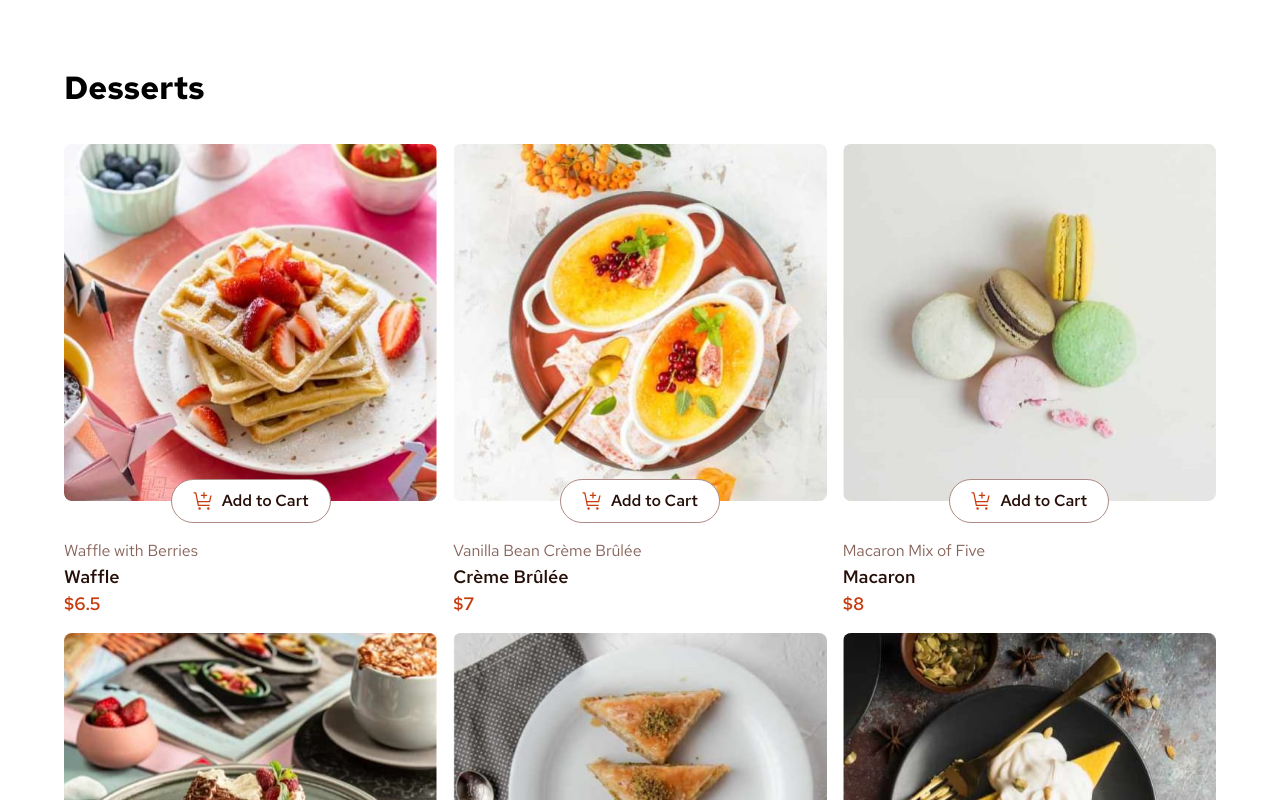
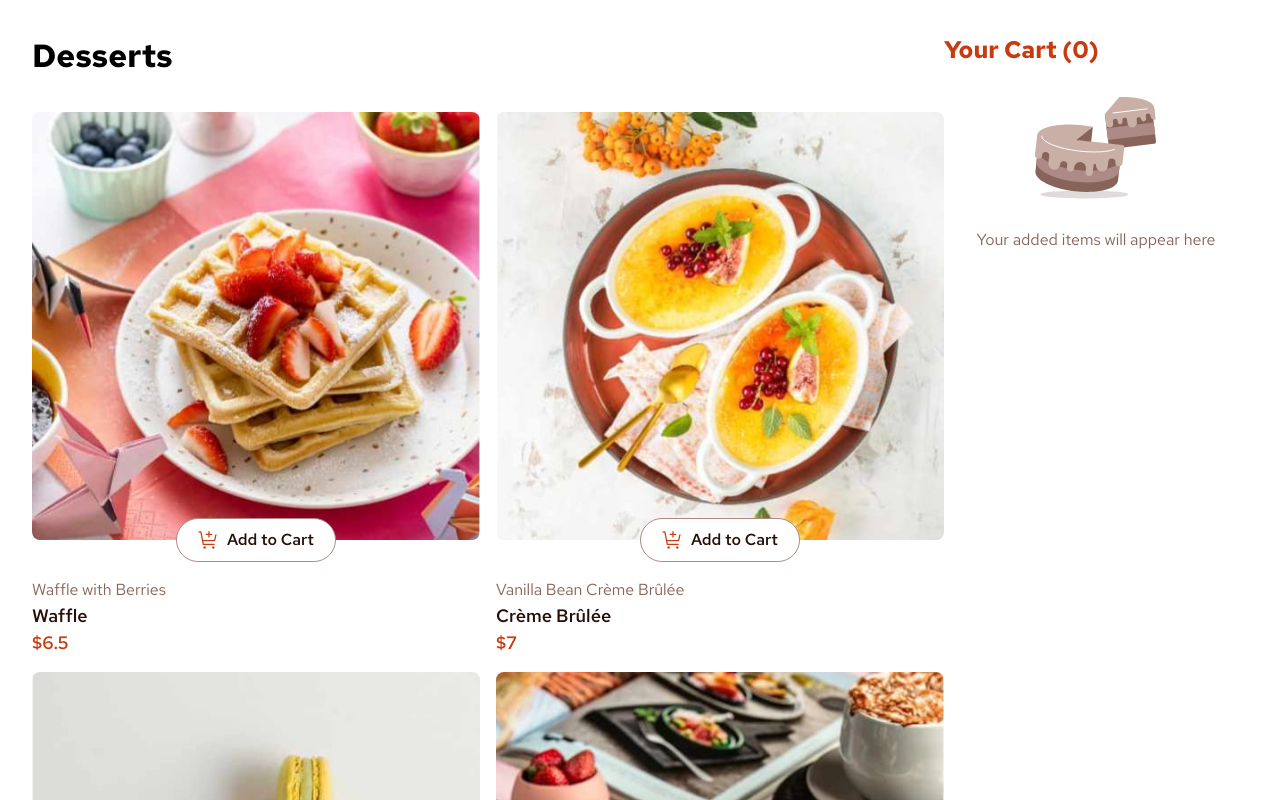
Before and after one commit to ZTanvir/frontend-mentor-product-list-with-cart, a React (Vite) app: page / in a window 1280 px wide. Shown: the top 800 px of the page. Built offline with nearby package versions, Linux system fonts and the light colour scheme; data requests are answered from the project's data file.

Commit message:
content and style added for cart sections

```diff
--- a/src/App.css
+++ b/src/App.css
@@ -164,7 +164,14 @@ main {
 }
 
 /* cart */
-.cart-container .actionBtn {
+.cart-container {
+  padding: 1.5rem;
+}
+.cart-container .your-cart-title {
+  color: var(--color-red);
+}
+
+.cart-with-product-container .actionBtn {
   background-color: var(--color-red);
   color: var(--color-white);
   padding: 1rem;
@@ -173,27 +180,33 @@ main {
   font-weight: 600;
   font-size: 16px;
 }
-.cart-container .actionBtn:hover {
+.cart-with-product-container .actionBtn:hover {
   background-color: var(--color-rose-900);
   cursor: pointer;
 }
-.cart-container .your-cart-title {
-  color: var(--color-red);
-}
-.cart-container .cartItemsTotal {
+
+.cart-with-product-container .cartItemsTotal {
   font-size: var(--color-rose-900);
   font-weight: 700;
   font-size: 24px;
 }
-.cart-container .carbon-natural-container {
+.cart-with-product-container .carbon-natural-container {
   background-color: var(--color-rose-50);
   padding: 1rem;
   border-radius: 1rem;
   font-size: 14px;
   color: var(--color-rose-900);
 }
-.cart-container .carbon-natural-container .carbon-natural-text-bold {
+.cart-with-product-container
+  .carbon-natural-container
+  .carbon-natural-text-bold {
   font-weight: 600;
+}
+.empty-cart-container .emptyCartImg {
+  align-self: center;
+}
+.empty-cart-container .emptyCartText {
+  color: var(--color-rose-500, #87635a);
 }
 /* cart item */
 .cartItem-container {
@@ -248,7 +261,9 @@ main {
 [data-center] {
   --gutter: initial;
 }
-
+[data-center~="center-text"] {
+  text-align: center;
+}
 [data-center~="center-children"] {
   display: flex;
   justify-content: center;
@@ -288,5 +303,11 @@ main {
 @media only screen and (min-width: 1200px) {
   main {
     padding: 2rem;
+    display: grid;
+    grid-template-columns: 3fr 1fr;
+  }
+  /* cart */
+  .cart-container {
+    padding: 0rem;
   }
 }
--- a/src/App.jsx
+++ b/src/App.jsx
@@ -5,7 +5,6 @@ import { ProductProvider } from "./context/ProductContext";
 import "./App.css";
 function App() {
   return (
-    <main>
     <ProductProvider>
       <CartProvider>
         <main>
@@ -14,7 +13,6 @@ function App() {
         </main>
       </CartProvider>
     </ProductProvider>
-    </main>
   );
 }
 
--- a/src/components/cart.jsx
+++ b/src/components/cart.jsx
@@ -2,20 +2,21 @@ import { useCart } from "../context/CartContext";
 import CartCard from "./cartCard";
 import ActionBtn from "./button-red";
 import iconCarbonNeutral from "../assets/images/icon-carbon-neutral.svg";
+import emptyCartImg from "../assets/images/illustration-empty-cart.svg";
 
 const Cart = () => {
   const { cart } = useCart();
   const totalPrice = cart.reduce((acc, cur) => acc + cur.price * cur.qty, 0);
 
   return (
-    <>
+    <div data-stack className="cart-container" style={{ "--gutter": "1rem" }}>
+      <h2 className="your-cart-title">Your Cart {`(${cart.length})`}</h2>
       {cart.length ? (
         <div
-          className="cart-container"
+          className="cart-with-product-container"
           data-stack
           style={{ "--gutter": "1rem" }}
         >
-          <h2 className="your-cart-title">Your Cart {`(${cart.length})`}</h2>
           <div className="cart-products-container">
             {cart.map((item) => (
               <CartCard name={item.name} qty={item.qty} price={item.price} />
@@ -46,9 +47,18 @@ const Cart = () => {
           />
         </div>
       ) : (
-        <></>
+        <div
+          data-stack
+          style={{ "--gutter": "1rem" }}
+          className="empty-cart-container"
+        >
+          <img className="emptyCartImg" src={emptyCartImg} alt="empty cart." />
+          <p data-center="center-text" className="emptyCartText">
+            Your added items will appear here
+          </p>
+        </div>
       )}
-    </>
+    </div>
   );
 };
 export default Cart;
```
Lines whose indentation alone changed are shown as unchanged.
